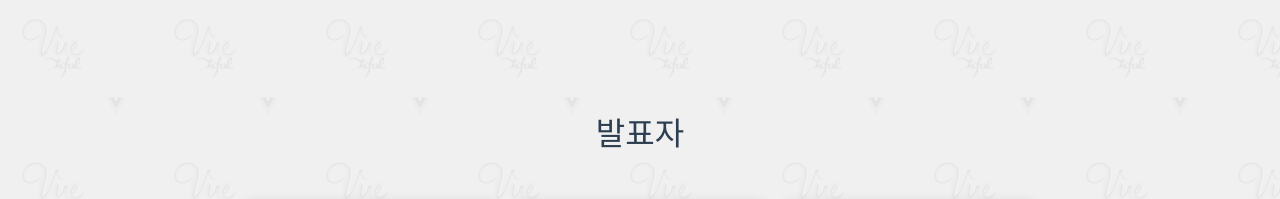
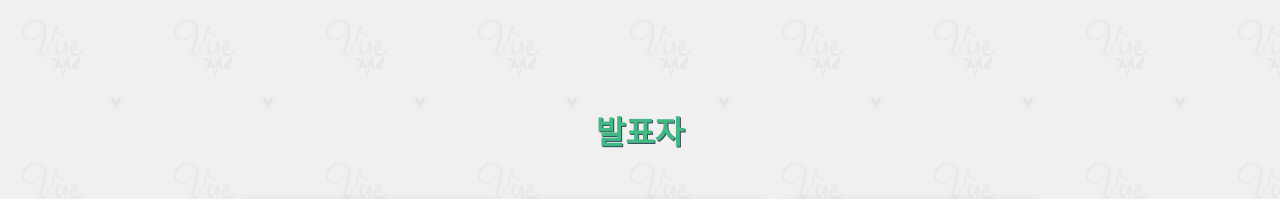
Before and after one commit to vuetiful/kr, a Vue app in the folder fourth/: page / in a window 1280 px wide. Shown: the part 802-1001 px from the top of the page. Built offline with nearby package versions, Linux system fonts and the light colour scheme.

Commit message:
Add font for headings
To define look

```diff
--- a/fourth/src/App.vue
+++ b/fourth/src/App.vue
@@ -41,3 +41,18 @@ export default {
   background-color: #f0f0f0;
 }
 </style>
+<style>
+h2.heading {
+  font-size: 5vh;
+  margin: 120px 0 0;
+  font-family: 'Dancing Script', cursive;
+  font-weight: 700;
+  color: #42b883;
+  text-shadow: 1px 1px #35495e;
+}
+span.subheading {
+  display: block;
+  margin: 12px 0 50px;
+  color: #35495e;
+}
+</style>
--- /dev/null
+++ b/fourth/src/assets/css/fonts.css
@@ -0,0 +1 @@
+@import url('https://fonts.googleapis.com/css?family=Dancing+Script:400,700');
--- a/fourth/src/assets/css/import.css
+++ b/fourth/src/assets/css/import.css
@@ -1,2 +1,3 @@
 @import "reset.css";
 @import "reset-form.css";
+@import "fonts.css";
```
